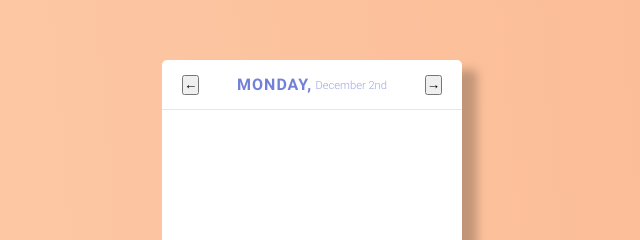
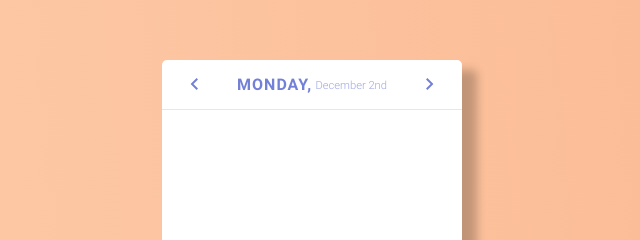
Before and after one commit to Qwertymegaforce/advanced_todolist, a website with bundled scripts: page index.html in a window 1280 px wide. Shown: the part 115-355 px from the top of the page, 328-968 px from the left. Built offline with nearby package versions, Linux system fonts and the light colour scheme.

Commit message:
Styled arrow buttons in navbar

```diff
--- a/index.html
+++ b/index.html
@@ -12,12 +12,16 @@
     <div id="root" class="main_wrapper flex f-center">
         <article class="todo_sheet flex f-column">
             <nav class="date_navigation flex f-row">
-                <button class="dayback_button">←</button>
+                <button class="dayback_button day_button">
+                    <img src="./assets/nav/arrow.svg" alt="" class="arrow_left">
+                </button>
                 <div class="nav_date flex f-center">
                     <span class="nav_day_of_week" id="weekday">Monday,</span>
                     <span class="nav_date_and_month" id="date">March, 14th</span>
                 </div>
-                <button class="dayforward_button">→</button>
+                <button class="dayforward_button day_button">
+                    <img src="./assets/nav/arrow.svg" alt="">
+                </button>
             </nav>
             <section class="tasklist_section" id="task_list">
 
--- a/styles/todosheet.css
+++ b/styles/todosheet.css
@@ -68,3 +68,14 @@
 .date_navigation, .counter_addtask {
     padding: 0px 20px;
 }
+
+
+.day_button{
+    background-color: transparent;
+    border: none;
+    margin-top: 2px;
+}
+
+.arrow_left{
+    transform: rotate(180deg);
+}
```
Also changed, not shown: assets/nav/arrow.svg (added), styles/base.css (line endings or trailing spaces).
